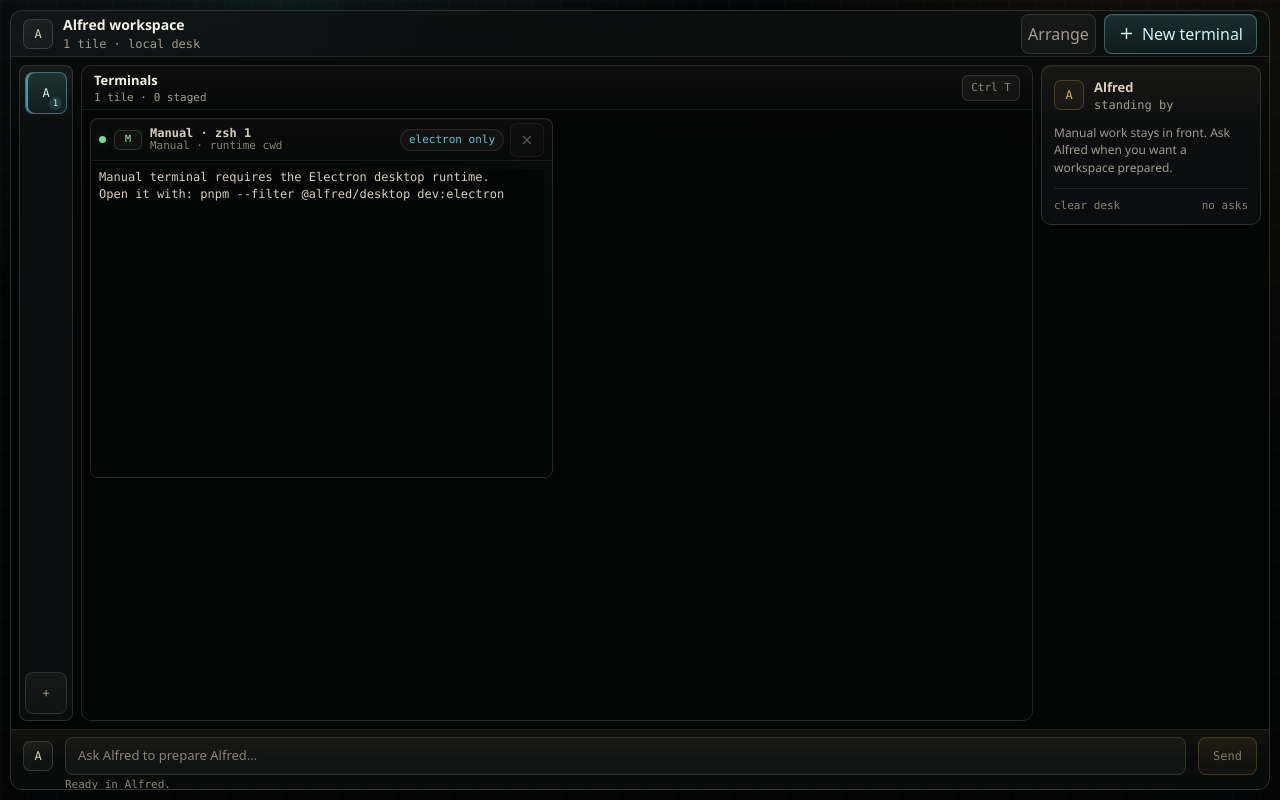
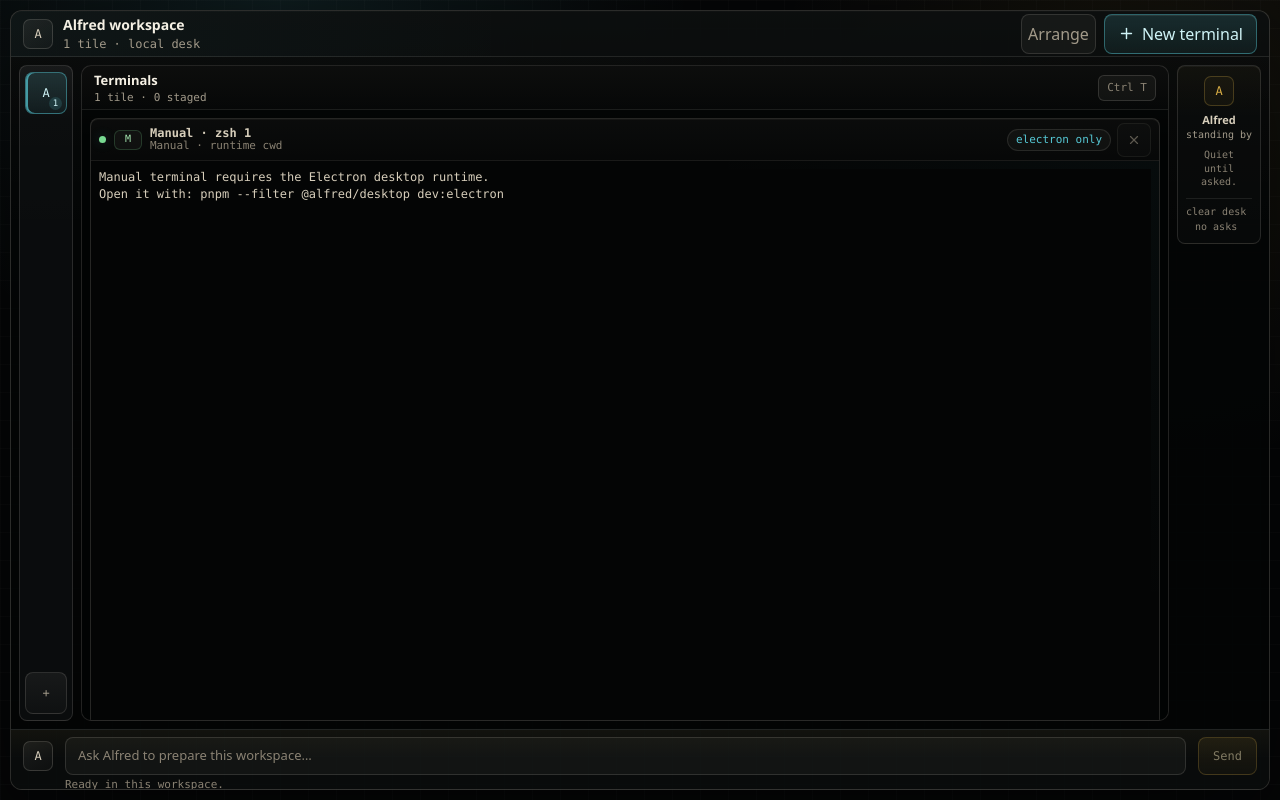
Before and after one commit to pdudek2/Alfred, a React (Vite) app in the folder apps/desktop/: page / in a window 1280 px wide. Built offline with nearby package versions, Linux system fonts and the light colour scheme.

Commit message:
Polish desktop composition defaults

```diff
--- a/apps/desktop/src/renderer/app.tsx
+++ b/apps/desktop/src/renderer/app.tsx
@@ -82,6 +82,7 @@ export function App() {
   const globalStagedCount = terminalSessions.filter((s) => s.stage === "staged").length;
   const unsafeStagedCount = activeSessions.filter((s) => s.stage === "staged" && s.safetyNote).length;
   const liveAlfredCount = activeSessions.filter((s) => s.stage === "live" && s.source === "alfred").length;
+  const alfredExpanded = alfredStatus.kind !== "idle" || activePendingPlan !== null;
   const stagedWorkspaceLabel =
     pendingPlan && pendingPlan.workspaceId !== activeWorkspace.id
       ? workspaces.find((workspace) => workspace.id === pendingPlan.workspaceId)?.label ?? "another workspace"
@@ -432,7 +433,7 @@ export function App() {
           </div>
         </div>
 
-        <div className="workspace-layout">
+        <div className={`workspace-layout ${alfredExpanded ? "alfred-expanded" : "alfred-compact"}`}>
           <WorkspaceRail
             activeWorkspaceId={activeWorkspace.id}
             sessions={terminalSessions}
@@ -469,7 +470,7 @@ export function App() {
           blockedReason={composerBlockedReason}
           value={composerValue}
           thinking={isThinking(alfredStatus)}
-          workspaceName={activeWorkspace.label}
+          workspaceName={activeWorkspace.label === "Alfred" ? "this workspace" : activeWorkspace.label}
           onChange={setComposerValue}
           onSubmit={handleSubmitPrompt}
         />
@@ -627,9 +628,10 @@ function AlfredDock({
   onDismissError: () => void;
 }) {
   const safeStagedCount = Math.max(0, stagedCount - unsafeStagedCount);
+  const compact = status.kind === "idle" && pendingPlan === null;
 
   return (
-    <aside className="alfred-dock" aria-label="Alfred status">
+    <aside className={`alfred-dock ${compact ? "compact" : ""}`} aria-label="Alfred status">
       <div className="alfred-dock-header">
         <div className="alfred-dock-mark">A</div>
         <div>
@@ -671,6 +673,10 @@ function AlfredDock({
           </div>
           <p className="plan-prompt">"{truncate(pendingPlan.prompt, 140)}"</p>
         </div>
+      ) : compact ? (
+        <p className="compact-note" aria-label="Alfred idle">
+          Quiet until asked.
+        </p>
       ) : (
         <p>Manual work stays in front. Ask Alfred when you want a workspace prepared.</p>
       )}
--- a/apps/desktop/src/renderer/layout-state.ts
+++ b/apps/desktop/src/renderer/layout-state.ts
@@ -8,7 +8,9 @@ export const MIN_COL_SPAN = 3;
 export const MAX_COL_SPAN = GRID_COLUMNS;
 export const MIN_ROW_SPAN = 2;
 const DEFAULT_COL_SPAN = 6;
-const DEFAULT_ROW_SPAN = 4;
+const FULL_WIDTH_ROW_SPAN = 8;
+const SPLIT_VIEW_ROW_SPAN = 8;
+const TILED_ROW_SPAN = 6;
 
 type LayoutSession = {
   id: string;
@@ -23,7 +25,9 @@ export function ensureTileLayouts(
 
   sessions.forEach((session, index) => {
     const layout = existing[session.id];
-    next[session.id] = layout ? normalizeLayout(layout) : defaultLayout(session.id, index);
+    next[session.id] = layout
+      ? normalizeLayout(layout)
+      : defaultLayout(session.id, index, sessions.length);
   });
 
   for (const tileId of Object.keys(next)) {
@@ -80,9 +84,9 @@ export function applyLayoutPreset(sessions: LayoutSession[], preset: LayoutPrese
           normalizeLayout({
             tileId: session.id,
             col: 1,
-            row: index * 5 + 1,
+            row: index * FULL_WIDTH_ROW_SPAN + 1,
             colSpan: GRID_COLUMNS,
-            rowSpan: 5,
+            rowSpan: FULL_WIDTH_ROW_SPAN,
           }),
         ]),
       );
@@ -93,24 +97,38 @@ export function applyLayoutPreset(sessions: LayoutSession[], preset: LayoutPrese
           normalizeLayout({
             tileId: session.id,
             col: index % 2 === 0 ? 1 : 7,
-            row: Math.floor(index / 2) * 4 + 1,
+            row: Math.floor(index / 2) * SPLIT_VIEW_ROW_SPAN + 1,
             colSpan: 6,
-            rowSpan: 4,
+            rowSpan: SPLIT_VIEW_ROW_SPAN,
           }),
         ]),
       );
     case "grid":
-      return Object.fromEntries(sessions.map((session, index) => [session.id, defaultLayout(session.id, index)]));
+      return Object.fromEntries(
+        sessions.map((session, index) => [session.id, defaultLayout(session.id, index, sessions.length)]),
+      );
   }
 }
 
-function defaultLayout(tileId: string, index: number): TileLayout {
+function defaultLayout(tileId: string, index: number, tileCount: number): TileLayout {
+  if (tileCount === 1) {
+    return normalizeLayout({
+      tileId,
+      col: 1,
+      row: 1,
+      colSpan: GRID_COLUMNS,
+      rowSpan: FULL_WIDTH_ROW_SPAN,
+    });
+  }
+
+  const rowSpan = tileCount === 2 ? SPLIT_VIEW_ROW_SPAN : TILED_ROW_SPAN;
+
   return normalizeLayout({
     tileId,
     col: index % 2 === 0 ? 1 : 7,
-    row: Math.floor(index / 2) * DEFAULT_ROW_SPAN + 1,
+    row: Math.floor(index / 2) * rowSpan + 1,
     colSpan: DEFAULT_COL_SPAN,
-    rowSpan: DEFAULT_ROW_SPAN,
+    rowSpan,
   });
 }
 
--- a/apps/desktop/src/renderer/styles.css
+++ b/apps/desktop/src/renderer/styles.css
@@ -178,6 +178,10 @@ button:focus-visible {
     rgba(3, 4, 4, 0.58);
 }
 
+.workspace-layout.alfred-compact {
+  grid-template-columns: 54px minmax(0, 1fr) 84px;
+}
+
 .workspace-rail {
   min-width: 0;
   min-height: 0;
@@ -335,7 +339,9 @@ button:focus-visible {
   min-width: 0;
   min-height: 0;
   overflow: auto;
-  background: rgba(3, 4, 4, 0.48);
+  background:
+    radial-gradient(circle at 18% 12%, rgba(86, 200, 213, 0.035), transparent 34%),
+    rgba(3, 4, 4, 0.48);
   display: grid;
   grid-template-columns: repeat(auto-fit, minmax(min(620px, 100%), 1fr));
   grid-auto-rows: minmax(320px, 1fr);
@@ -357,6 +363,10 @@ button:focus-visible {
     linear-gradient(90deg, rgba(86, 200, 213, 0.055) 1px, transparent 1px),
     rgba(3, 4, 4, 0.5);
   background-size: calc((100% - 88px) / 12) 84px, calc((100% - 88px) / 12) 84px, auto;
+}
+
+.terminal-grid.laid-out {
+  background: rgba(3, 4, 4, 0.54);
 }
 
 .terminal-tile {
@@ -659,12 +669,29 @@ body.arranging-pointer {
   gap: 12px;
 }
 
+.alfred-dock.compact {
+  justify-items: center;
+  gap: 8px;
+  padding: 10px 8px;
+  border-radius: 8px;
+  background:
+    linear-gradient(180deg, rgba(217, 174, 70, 0.035), transparent 52px),
+    rgba(13, 15, 15, 0.5);
+}
+
 .alfred-dock-header {
   min-width: 0;
   display: grid;
   grid-template-columns: 30px 1fr;
   align-items: center;
   gap: 10px;
+}
+
+.alfred-dock.compact .alfred-dock-header {
+  grid-template-columns: 1fr;
+  justify-items: center;
+  gap: 7px;
+  text-align: center;
 }
 
 .alfred-dock-mark {
@@ -701,6 +728,14 @@ body.arranging-pointer {
   font-size: 12px;
 }
 
+.alfred-dock.compact strong {
+  font-size: 11px;
+}
+
+.alfred-dock.compact span {
+  font-size: 10px;
+}
+
 .alfred-dock p {
   margin: 0;
   color: var(--muted);
@@ -709,12 +744,34 @@ body.arranging-pointer {
   white-space: normal;
 }
 
+.alfred-dock .compact-note {
+  color: var(--faint);
+  font-family: var(--mono);
+  font-size: 10px;
+  line-height: 1.35;
+  text-align: center;
+}
+
 .alfred-dock-footer {
   border-top: 1px solid rgba(245, 240, 228, 0.09);
   padding-top: 10px;
   display: flex;
   justify-content: space-between;
   gap: 8px;
+}
+
+.alfred-dock.compact .alfred-dock-footer {
+  width: 100%;
+  display: grid;
+  justify-items: center;
+  gap: 4px;
+  padding-top: 8px;
+}
+
+.alfred-dock.compact .alfred-dock-footer span {
+  max-width: 100%;
+  font-size: 10px;
+  text-align: center;
 }
 
 .alfred-dock-footer span {
```
Also changed, not shown: 2 other files (tests, documents, lock files or other folders).
